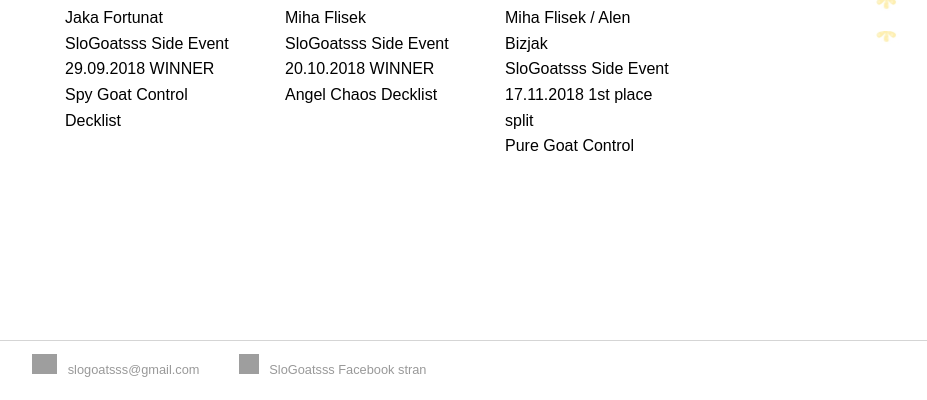
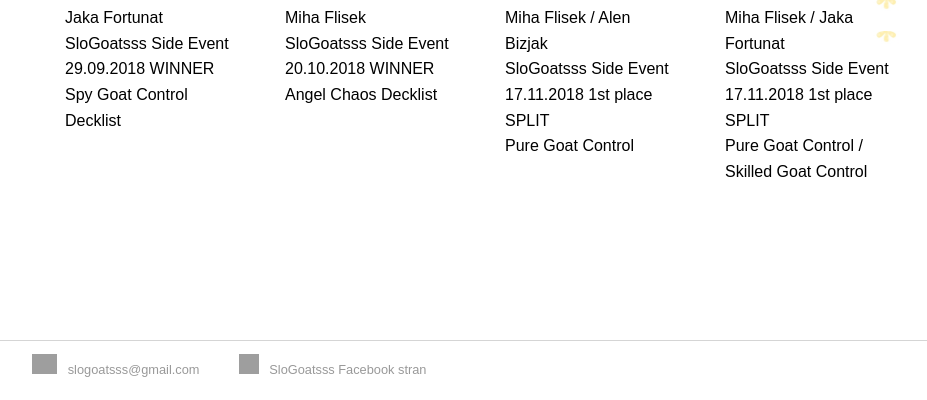
Before and after one commit to slogoatsss/slogoatsss.github.io, a Jekyll site: the page built from deckliste/index.html, in a window 1280 px wide, cut to the strip 500-900 px from the top of the page. Shown: the whole strip, without its empty margins (200-1127 px from the left). Built offline with Jekyll 4.4.1, drawn with Linux system fonts in a browser that asks for light colours; nearby versions of some CDN libraries; library files that are not in the unit come from our copies; grey boxes are pictures that could not be loaded.

Commit message:
Update index.html

```diff
--- a/deckliste/index.html
+++ b/deckliste/index.html
@@ -38,8 +38,18 @@ title: Deckliste
 			</a>
 			<div class="desc">
 				Miha Flisek / Alen Bizjak<br>
-				SloGoatsss Side Event 17.11.2018 1st place split<br>
+				SloGoatsss Side Event 17.11.2018 1st place SPLIT<br>
 				Pure Goat Control
 			</div>
 		</div>
+		<div class= "gallery">
+			<a target="_blank" href="15122018/index.html">
+				<img src= "15122018/jakafortunat1512.png" alt="Decklist" height="200" width="200">
+			</a>
+			<div class="desc">
+				Miha Flisek / Jaka Fortunat<br>
+				SloGoatsss Side Event 17.11.2018 1st place SPLIT<br>
+				Pure Goat Control / Skilled Goat Control
+			</div>
+		</div>
 </div><!-- /.blurb -->
```
